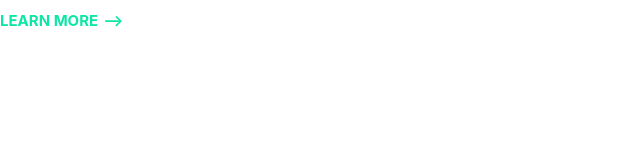
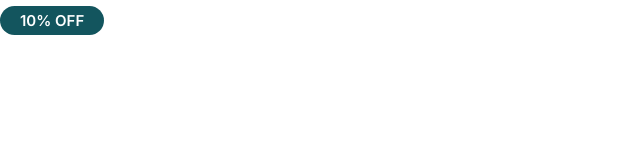
Before and after one commit to Kaygee105/Moshified, a plain HTML site: page index.html in a window 1280 px wide. Shown: the whole page, without its empty margins (0-640 px from the left). Drawn offline with Linux system fonts and the light colour scheme.

Commit message:
defined rule for badge

```diff
--- a/CSS/style.css
+++ b/CSS/style.css
@@ -68,3 +68,30 @@ a {
     font-size: 1.5rem;
   }
 }
+/* Badges */
+.badge {
+  border-radius: 20px;
+  font-size: 2rem;
+  font-weight: 600;
+  padding: 0.5rem 2rem;
+  white-space: nowrap;
+}
+.badge--primary {
+  background: var(--color-primary);
+  color: #fff;
+}
+.badge--secondary {
+  background: var(--color-secondary);
+  color: #fff;
+}
+.badge--small {
+  font-size: 1.6rem;
+}
+@media screen and (min-width: 1024px) {
+  .badge {
+    font-size: 1.2rem;
+  }
+  .badge--small {
+    font-size: 1.5rem;
+  }
+}
--- a/index.html
+++ b/index.html
@@ -5,10 +5,16 @@
     <meta http-equiv="X-UA-Compatible" content="IE=edge" />
     <meta name="viewport" content="width=device-width, initial-scale=1.0" />
     <title>Document</title>
+    <link rel="preconnect" href="https://fonts.googleapis.com" />
+    <link rel="preconnect" href="https://fonts.gstatic.com" crossorigin />
+    <link
+      href="https://fonts.googleapis.com/css2?family=Inter:wght@400;600;700&display=swap"
+      rel="stylesheet"
+    />
     <link rel="stylesheet" href="CSS/normalize.css" />
     <link rel="stylesheet" href="CSS/style.css" />
   </head>
   <body>
-    <a href="" class="link-arrow">Learn More</a>
+    <span class="badge badge--primary badge--small">10% OFF</span>
   </body>
 </html>
```
Also changed, not shown: CSS/component/badge.html (added, +4 -0 lines).
